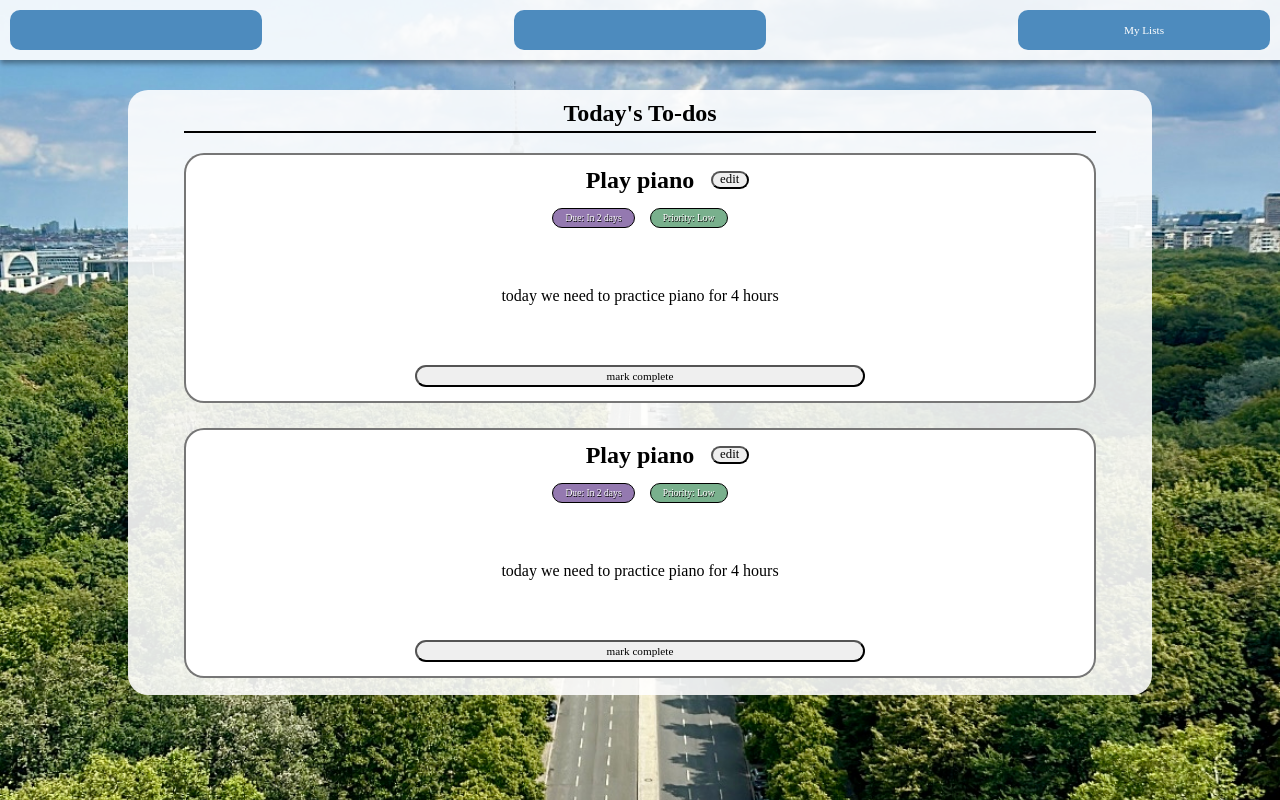
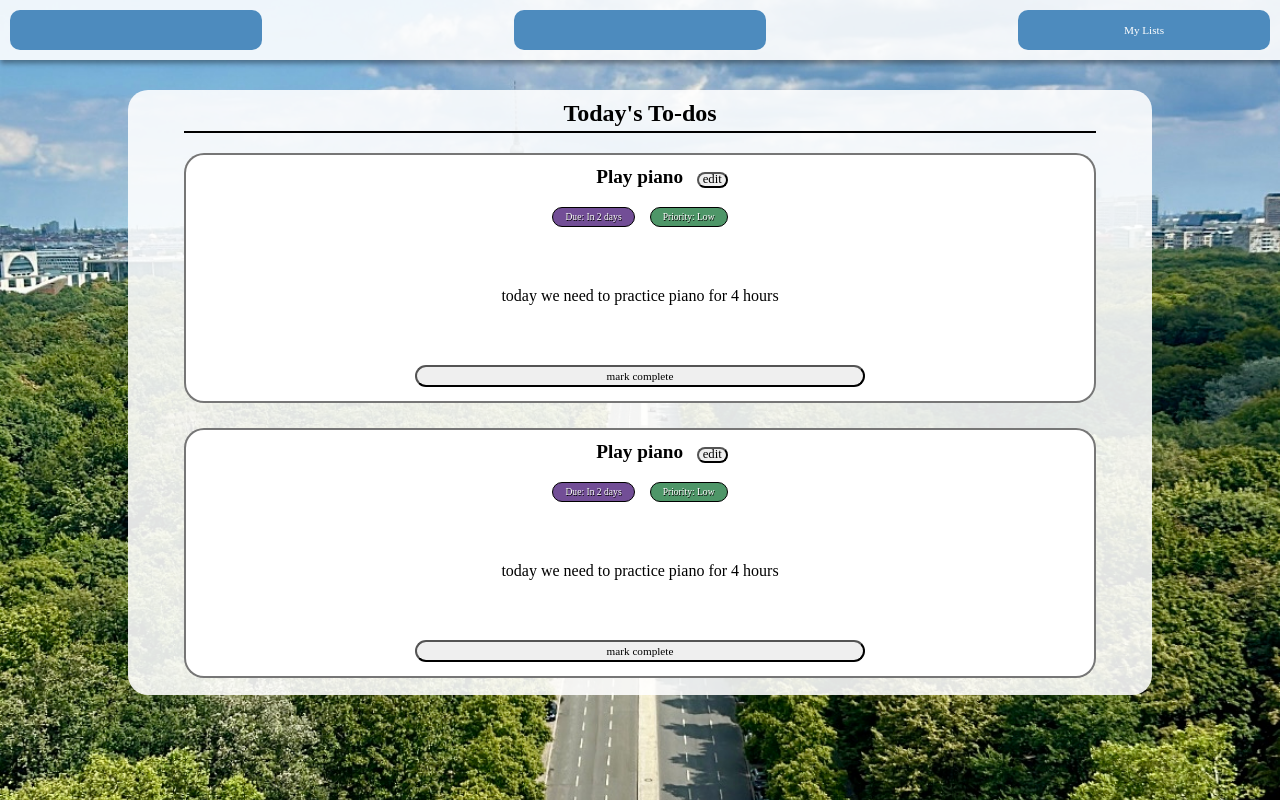
Before and after one commit to arobertson7/Todo-List, a website built with webpack: page src/template.html in a window 1280 px wide. Built offline with nearby package versions, Linux system fonts and the light colour scheme; a web font is replaced by a local one.

Commit message:
more styles

```diff
--- a/src/styles.css
+++ b/src/styles.css
@@ -173,7 +173,7 @@ nav button {
 
 .title h3 {
     grid-column: 2 / 3;
-    font-size: 1.5rem;
+    font-size: 1.2rem;
 }
 
 .edit-button {
@@ -205,13 +205,13 @@ nav button {
 }
 
 .due-date {
-    background-color: rgba(114, 78, 150, 0.751);
+    background-color: rgb(114, 78, 150);
     color: white;
     text-shadow: 0.5px 0.5px 0.5px black;
 }
 
 .priority {
-    background-color: rgba(78, 150, 104, 0.751);
+    background-color: rgb(78, 150, 104);
     color: white;
     text-shadow: 0.5px 0.5px 0.5px black;
 }
```
